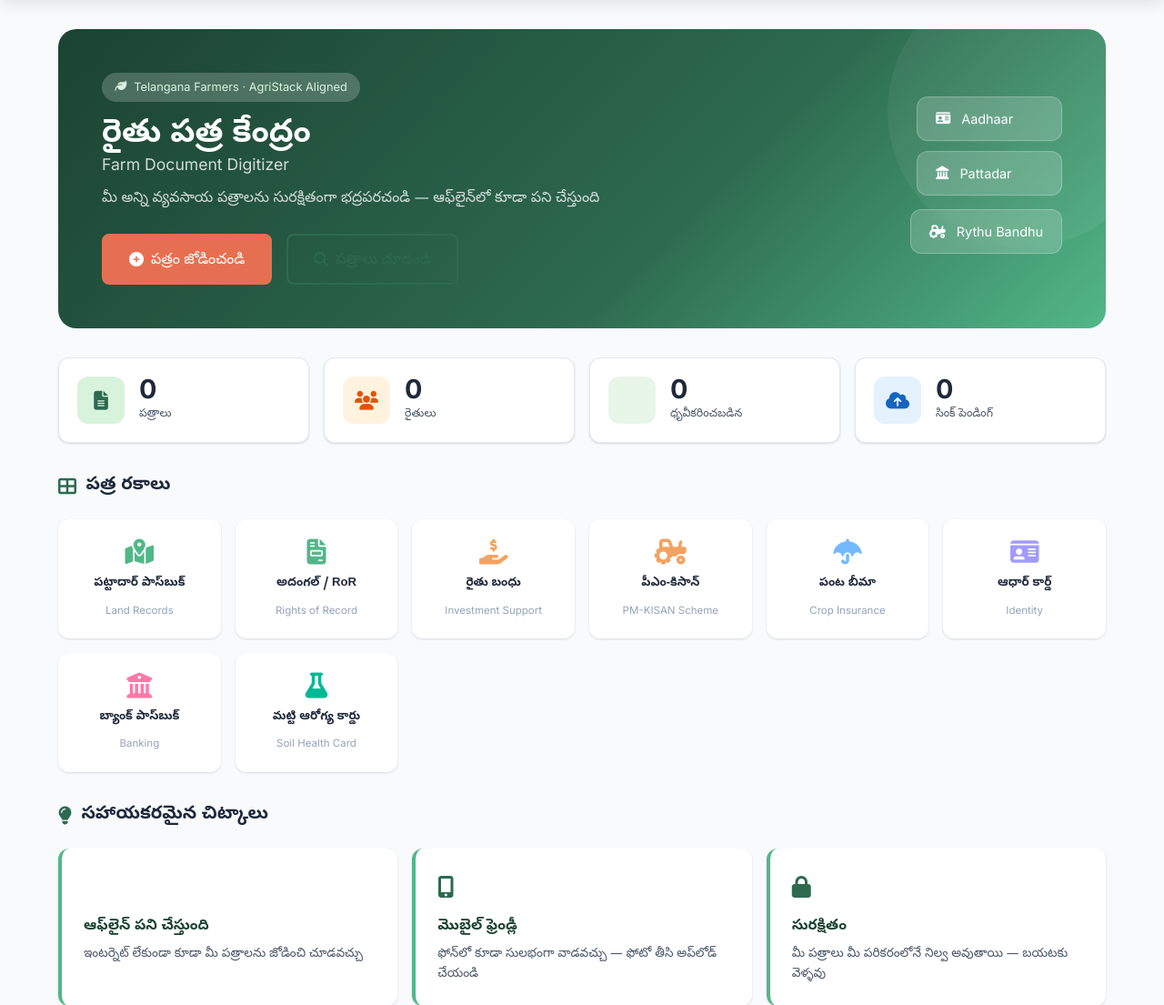
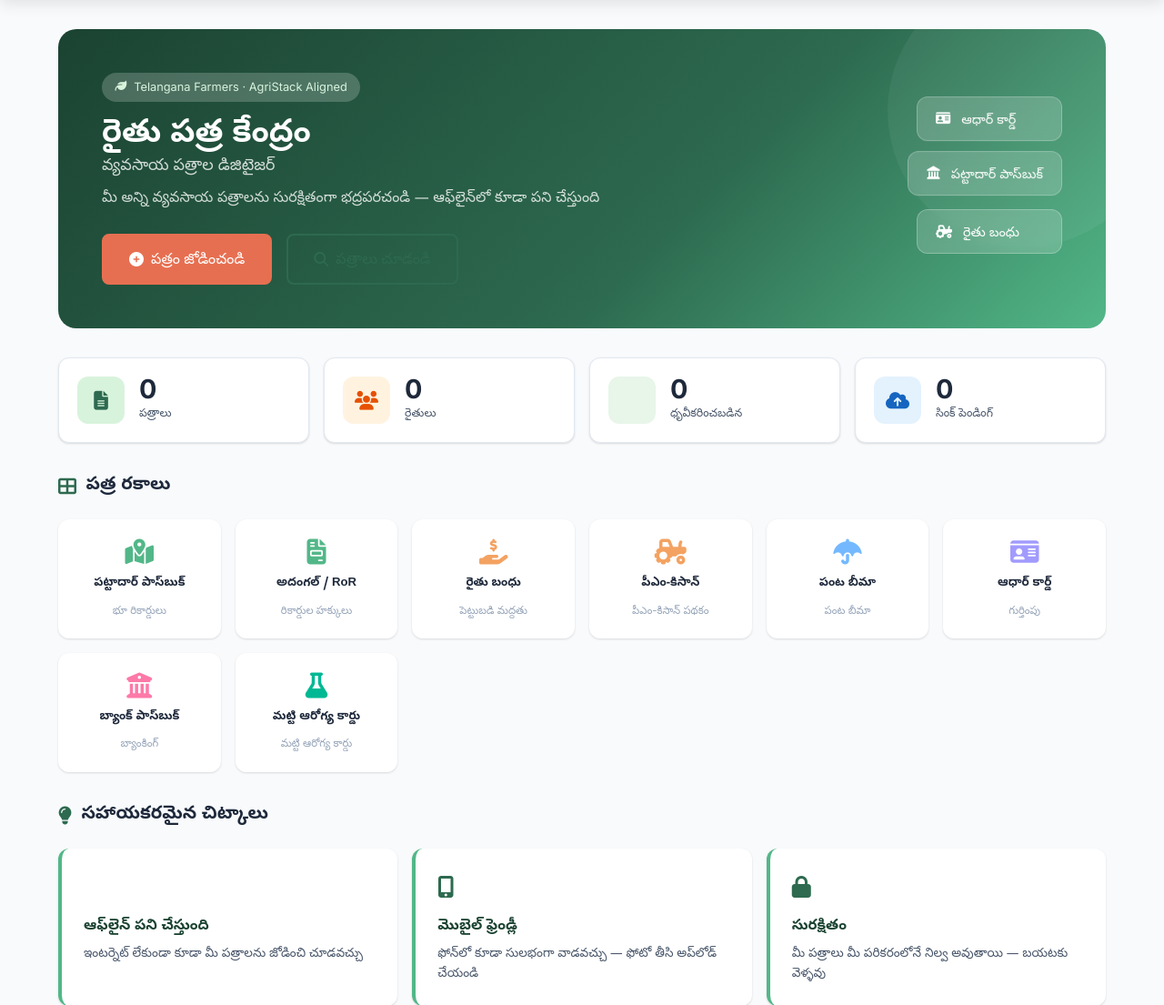
Before and after one commit to Jayaditya-kushwah/agriproj, a Flask app: page / in a window 1280 px wide. Shown: the part 64-1169 px from the top of the page at 91% size. Run offline with Flask 3, Linux system fonts and the light colour scheme; data that the repository does not hold is empty.

Commit message:
Fix missing translations on homepage

```diff
--- a/agridoc/templates/index.html
+++ b/agridoc/templates/index.html
@@ -9,7 +9,7 @@
       <div class="hero-badge"><i class="fas fa-leaf"></i> {{ t.hero_badge }}</div>
       <h1 class="hero-title">
         {{ t.app_tagline }}
-        <span class="hero-subtitle">Farm Document Digitizer</span>
+        <span class="hero-subtitle">{{ t.hero_subtitle }}</span>
       </h1>
       <p class="hero-desc">{{ t.hero_desc }}</p>
       <div class="hero-actions">
@@ -23,9 +23,9 @@
     </div>
     <div class="hero-illustration">
       <div class="hero-card-stack">
-        <div class="doc-card-preview card-1"><i class="fas fa-id-card"></i><span>Aadhaar</span></div>
-        <div class="doc-card-preview card-2"><i class="fas fa-landmark"></i><span>Pattadar</span></div>
-        <div class="doc-card-preview card-3"><i class="fas fa-tractor"></i><span>Rythu Bandhu</span></div>
+        <div class="doc-card-preview card-1"><i class="fas fa-id-card"></i><span>{{ t.cat_aadhaar }}</span></div>
+        <div class="doc-card-preview card-2"><i class="fas fa-landmark"></i><span>{{ t.cat_pattadar }}</span></div>
+        <div class="doc-card-preview card-3"><i class="fas fa-tractor"></i><span>{{ t.cat_rytu_bandhu }}</span></div>
       </div>
     </div>
   </div>
@@ -72,42 +72,42 @@
     <a href="/documents?type=pattadar" class="cat-card cat-land">
       <i class="fas fa-map-marked-alt"></i>
       <span class="cat-name">{{ t.cat_pattadar }}</span>
-      <span class="cat-sub">Land Records</span>
+      <span class="cat-sub">{{ t.cat_sub_pattadar }}</span>
     </a>
     <a href="/documents?type=adangal" class="cat-card cat-land">
       <i class="fas fa-file-invoice"></i>
       <span class="cat-name">{{ t.cat_adangal }}</span>
-      <span class="cat-sub">Rights of Record</span>
+      <span class="cat-sub">{{ t.cat_sub_adangal }}</span>
     </a>
     <a href="/documents?type=rytu_bandhu" class="cat-card cat-scheme">
       <i class="fas fa-hand-holding-usd"></i>
       <span class="cat-name">{{ t.cat_rytu_bandhu }}</span>
-      <span class="cat-sub">Investment Support</span>
+      <span class="cat-sub">{{ t.cat_sub_rytu_bandhu }}</span>
     </a>
     <a href="/documents?type=pm_kisan" class="cat-card cat-scheme">
       <i class="fas fa-tractor"></i>
       <span class="cat-name">{{ t.cat_pm_kisan }}</span>
-      <span class="cat-sub">PM-KISAN Scheme</span>
+      <span class="cat-sub">{{ t.cat_sub_pm_kisan }}</span>
     </a>
     <a href="/documents?type=crop_ins" class="cat-card cat-insurance">
       <i class="fas fa-umbrella"></i>
       <span class="cat-name">{{ t.cat_crop_ins }}</span>
-      <span class="cat-sub">Crop Insurance</span>
+      <span class="cat-sub">{{ t.cat_sub_crop_ins }}</span>
     </a>
     <a href="/documents?type=aadhaar" class="cat-card cat-identity">
       <i class="fas fa-id-card"></i>
       <span class="cat-name">{{ t.cat_aadhaar }}</span>
-      <span class="cat-sub">Identity</span>
+      <span class="cat-sub">{{ t.cat_sub_aadhaar }}</span>
     </a>
     <a href="/documents?type=bank_pass" class="cat-card cat-finance">
       <i class="fas fa-university"></i>
       <span class="cat-name">{{ t.cat_bank_pass }}</span>
-      <span class="cat-sub">Banking</span>
+      <span class="cat-sub">{{ t.cat_sub_bank_pass }}</span>
     </a>
     <a href="/documents?type=soil" class="cat-card cat-agri">
       <i class="fas fa-flask"></i>
       <span class="cat-name">{{ t.cat_soil }}</span>
-      <span class="cat-sub">Soil Health Card</span>
+      <span class="cat-sub">{{ t.cat_sub_soil }}</span>
     </a>
   </div>
 </section>
--- a/agridoc/utils/translations.py
+++ b/agridoc/utils/translations.py
@@ -57,6 +57,11 @@ TRANSLATIONS: dict[str, dict[str, str]] = {
         "hi": "अपने सभी कृषि दस्तावेज़ सुरक्षित रखें — ऑफ़लाइन भी काम करता है",
         "en": "Securely store all your farm documents — works offline too",
     },
+    "hero_subtitle": {
+        "te": "వ్యవసాయ పత్రాల డిజిటైజర్",
+        "hi": "कृषि दस्तावेज़ डिजिटाइज़र",
+        "en": "Farm Document Digitizer",
+    },
     "btn_add_document": {
         "te": "పత్రం జోడించండి",
         "hi": "दस्तावेज़ जोड़ें",
@@ -99,22 +104,47 @@ TRANSLATIONS: dict[str, dict[str, str]] = {
         "hi": "पट्टादार पासबुक",
         "en": "Pattadar Passbook",
     },
+    "cat_sub_pattadar": {
+        "te": "భూ రికార్డులు",
+        "hi": "भूमि रिकॉर्ड",
+        "en": "Land Records",
+    },
     "cat_adangal": {
         "te": "అదంగల్ / RoR",
         "hi": "अदंगल / RoR",
         "en": "Adangal / RoR",
+    },
+    "cat_sub_adangal": {
+        "te": "రికార్డుల హక్కులు",
+        "hi": "अधिकारों का रिकॉर्ड",
+        "en": "Rights of Record",
     },
     "cat_rytu_bandhu": {
         "te": "రైతు బంధు",
         "hi": "रायतु बंधु",
         "en": "Rythu Bandhu",
     },
+    "cat_sub_rytu_bandhu": {
+        "te": "పెట్టుబడి మద్దతు",
+        "hi": "निवेश समर्थन",
+        "en": "Investment Support",
+    },
     "cat_pm_kisan": {
         "te": "పీఎం-కిసాన్",
         "hi": "पीएम-किसान",
         "en": "PM-KISAN",
     },
+    "cat_sub_pm_kisan": {
+        "te": "పీఎం-కిసాన్ పథకం",
+        "hi": "पीएम-किसान योजना",
+        "en": "PM-KISAN Scheme",
+    },
     "cat_crop_ins": {
+        "te": "పంట బీమా",
+        "hi": "फसल बीमा",
+        "en": "Crop Insurance",
+    },
+    "cat_sub_crop_ins": {
         "te": "పంట బీమా",
         "hi": "फसल बीमा",
         "en": "Crop Insurance",
@@ -124,12 +154,27 @@ TRANSLATIONS: dict[str, dict[str, str]] = {
         "hi": "आधार कार्ड",
         "en": "Aadhaar Card",
     },
+    "cat_sub_aadhaar": {
+        "te": "గుర్తింపు",
+        "hi": "पहचान",
+        "en": "Identity",
+    },
     "cat_bank_pass": {
         "te": "బ్యాంక్ పాస్‌బుక్",
         "hi": "बैंक पासबुक",
         "en": "Bank Passbook",
     },
+    "cat_sub_bank_pass": {
+        "te": "బ్యాంకింగ్",
+        "hi": "बैंकिंग",
+        "en": "Banking",
+    },
     "cat_soil": {
+        "te": "మట్టి ఆరోగ్య కార్డు",
+        "hi": "मिट्टी स्वास्थ्य कार्ड",
+        "en": "Soil Health Card",
+    },
+    "cat_sub_soil": {
         "te": "మట్టి ఆరోగ్య కార్డు",
         "hi": "मिट्टी स्वास्थ्य कार्ड",
         "en": "Soil Health Card",
```
